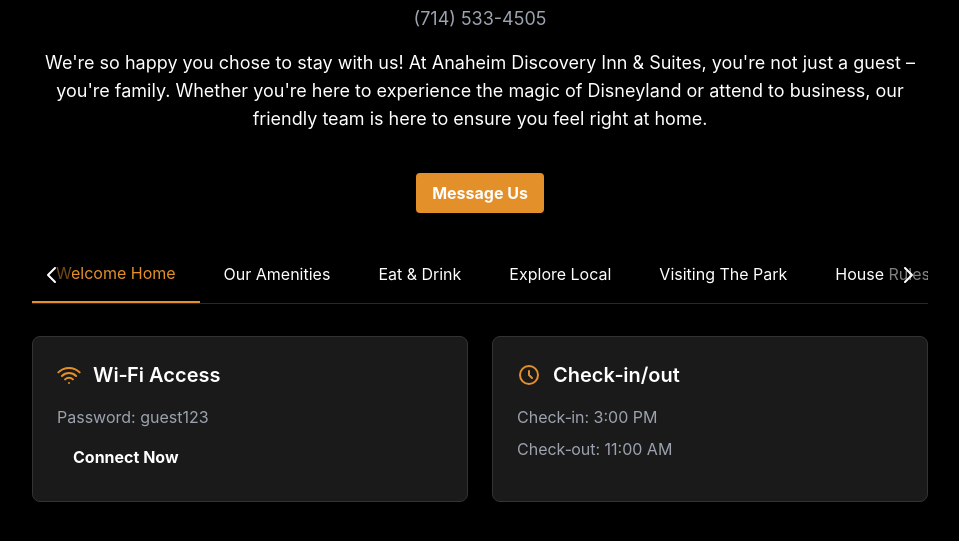
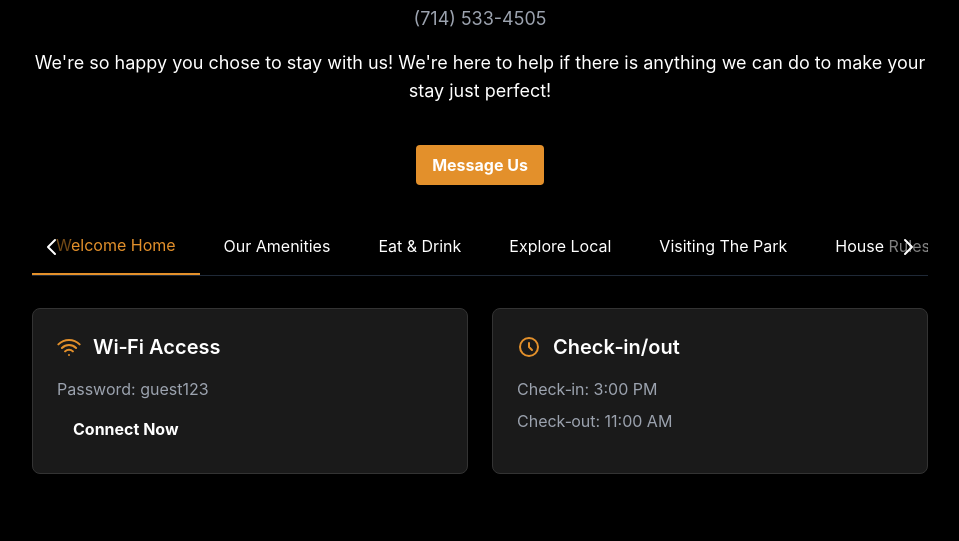
Before and after one commit to GetSidNow/conciergepage, a plain HTML site: page index.html in a window 1280 px wide. Shown: the part 191-732 px from the top of the page, without its empty margins (160-1119 px from the left). Drawn offline with nearby package versions, Linux system fonts and the light colour scheme.

Commit message:
Update index.html

```diff
--- a/index.html
+++ b/index.html
@@ -77,7 +77,7 @@
       <p class="text-lg text-gray-400 mb-2">1126 W Katella Ave, Anaheim, CA 92802</p>
       <p class="text-lg text-gray-400 mb-4">(714) 533-4505</p>
       <div class="text-lg mb-6">
-        We're so happy you chose to stay with us! At Anaheim Discovery Inn & Suites, you're not just a guest – you're family. Whether you're here to experience the magic of Disneyland or attend to business, our friendly team is here to ensure you feel right at home.
+        We're so happy you chose to stay with us! We're here to help if there is anything we can do to make your stay just perfect!
       </div>
       <!-- "Message Us" Button using inline style to ensure the brand orange (#e3902b) is applied -->
       <a href="sms:+17145982308" class="inline-block mt-4 text-white font-bold py-2 px-4 rounded" style="background-color: #e3902b;">
```
